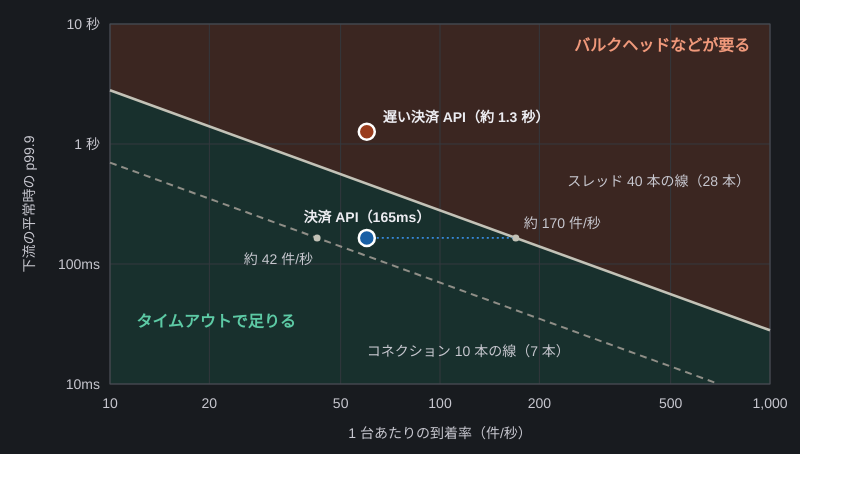
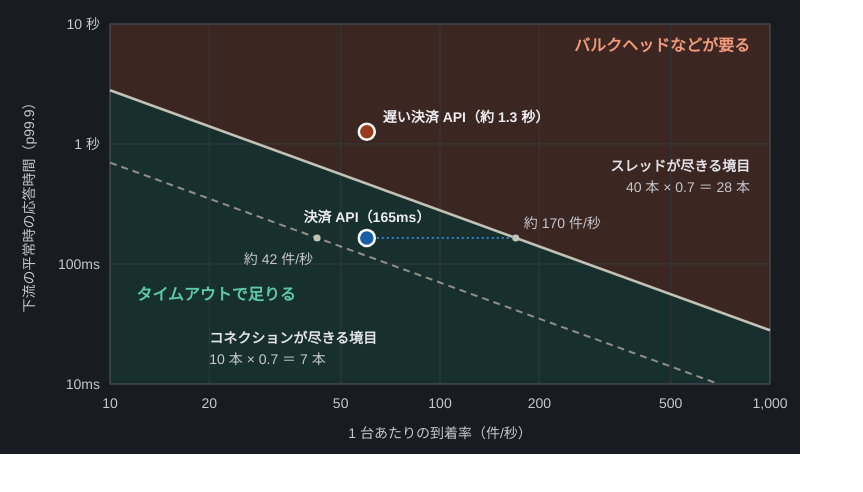
Before and after one commit to rea9r/littles-law-resilience-lab, a website: page tools/diagrams/timeout-boundary.html in a window 1280 px wide. Shown: the whole page, without its empty margins (0-863 px from the left). Drawn offline with Linux system fonts and the light colour scheme.

Commit message:
Name the boundary lines and the vertical axis in plain words

```diff
--- a/tools/diagrams/timeout-boundary.html
+++ b/tools/diagrams/timeout-boundary.html
@@ -55,18 +55,23 @@
   }
   el(svg, 'rect', { x: PX0, y: PY0, width: PX1 - PX0, height: PY1 - PY0, fill: 'none', stroke: '#4a4f56', 'stroke-width': 1 });
   text(svg, (PX0 + PX1) / 2, PY1 + 54, 'small mid', tr('1 台あたりの到着率（件/秒）', 'arrival rate per instance (req/s)'));
-  el(svg, 'text', { x: 0, y: 0, class: 'small mid', transform: `translate(34 ${(PY0 + PY1) / 2}) rotate(-90)` }, tr('下流の平常時の p99.9', "downstream's normal p99.9"));
+  el(svg, 'text', { x: 0, y: 0, class: 'small mid', transform: `translate(34 ${(PY0 + PY1) / 2}) rotate(-90)` }, tr('下流の平常時の応答時間（p99.9）', 'downstream response time in normal operation (p99.9)'));
 
   // 境目の線。到着率 × p99.9 ＝ プールの大きさ × 使ってよい割合 0.7
   for (const [cap, dash] of [[THREADS, null], [CONNS, '7 5']]) {
     const ra = Math.max(RMIN, cap / PMAX), rb = Math.min(RMAX, cap / PMIN);
     el(svg, 'line', { x1: X(ra), y1: Y(cap / ra), x2: X(rb), y2: Y(cap / rb), stroke: dash ? DASH : LINE, 'stroke-width': dash ? 2 : 2.6, ...(dash && { 'stroke-dasharray': dash }) });
   }
-  text(svg, X(RMAX) - 20, Y(0.45), 'body end', tr('スレッド 40 本の線（28 本）', '40-thread line (28)'));
-  text(svg, X(60), Y(0.017), 'body', tr('コネクション 10 本の線（7 本）', '10-connection line (7)'));
+  // 線の名前は、何の境目かを書き、その下に本数の計算を添える
+  text(svg, X(RMAX) - 20, Y(0.6), 'lbl end', tr('スレッドが尽きる境目', 'threads run out above this line'));
+  svg.lastChild.style.fill = '#e2e2e8';
+  text(svg, X(RMAX) - 20, Y(0.6) + 21, 'small end', tr('40 本 × 0.7 ＝ 28 本', '40 × 0.7 = 28'));
+  text(svg, X(20), Y(0.022), 'lbl', tr('コネクションが尽きる境目', 'connections run out above this line'));
+  svg.lastChild.style.fill = '#e2e2e8';
+  text(svg, X(20), Y(0.022) + 21, 'small', tr('10 本 × 0.7 ＝ 7 本', '10 × 0.7 = 7'));
 
   // 領域の名前
-  text(svg, X(12), Y(0.03), 'hl', tr('タイムアウトで足りる', 'a timeout is enough'));
+  text(svg, X(12), Y(0.05), 'hl', tr('タイムアウトで足りる', 'a timeout is enough'));
   svg.lastChild.style.fill = OK_TEXT;
   text(svg, X(RMAX) - 20, Y(6), 'hl end', tr('バルクヘッドなどが要る', 'needs a bulkhead or more'));
   svg.lastChild.style.fill = NG_TEXT;
```
Also changed, not shown: docs/images/timeout-boundary.en.png, docs/images/timeout-boundary.ja.png.
